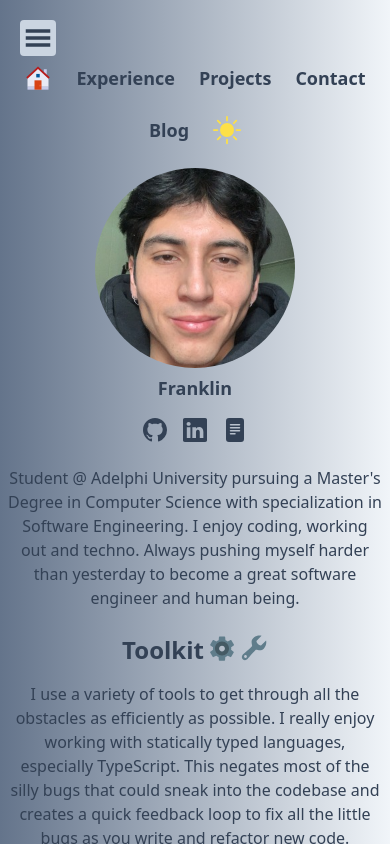
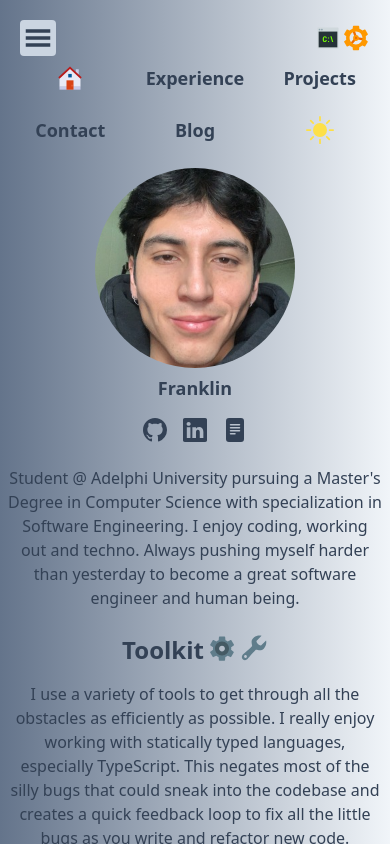
Before and after one commit to makyfj/franklinjara.dev, a Next.js app: page / in a window 390 px wide. Both pictures are taken after a click on the button 38 px from the left and 38 px from the top of the page. Shown: the top 844 px of the page. Built offline with nearby package versions, Linux system fonts and the light colour scheme.

Commit message:
fix: fixing mobile navbar

```diff
--- a/src/components/header.tsx
+++ b/src/components/header.tsx
@@ -2,7 +2,7 @@ import { useState, useEffect } from "react"
 import { useTheme } from "next-themes"
 import Link from "next/link"
 import { BsFillMoonFill as Moon, BsFillSunFill as Sun } from "react-icons/bs"
-import { FcHome } from "react-icons/fc"
+import { FcHome, FcCommandLine, FcEngineering } from "react-icons/fc"
 import { GiHamburgerMenu as Hamburger } from "react-icons/gi"
 import { motion } from "framer-motion"
 
@@ -32,7 +32,7 @@ const Header = () => {
         <NavLinks theme={theme} toggleTheme={toggleTheme} />
       </div>
       <div className="p-4 space-y-2 m-1 sm:hidden text-md">
-        <div className="flex">
+        <div className="flex justify-between items-center">
           <motion.button
             variants={iconVariants}
             whileHover="whileHover"
@@ -42,9 +42,13 @@ const Header = () => {
           >
             <Hamburger className="icon-size" />
           </motion.button>
+          <div className="flex">
+            <FcCommandLine className="icon-size" />
+            <FcEngineering className="icon-size" />
+          </div>
         </div>
         <div
-          className={`flex flex-wrap gap-6 justify-center ${
+          className={`grid grid-cols-3 justify-items-center gap-6 justify-center ${
             menuMobile ? "visible" : "hidden"
           }`}
         >
```
